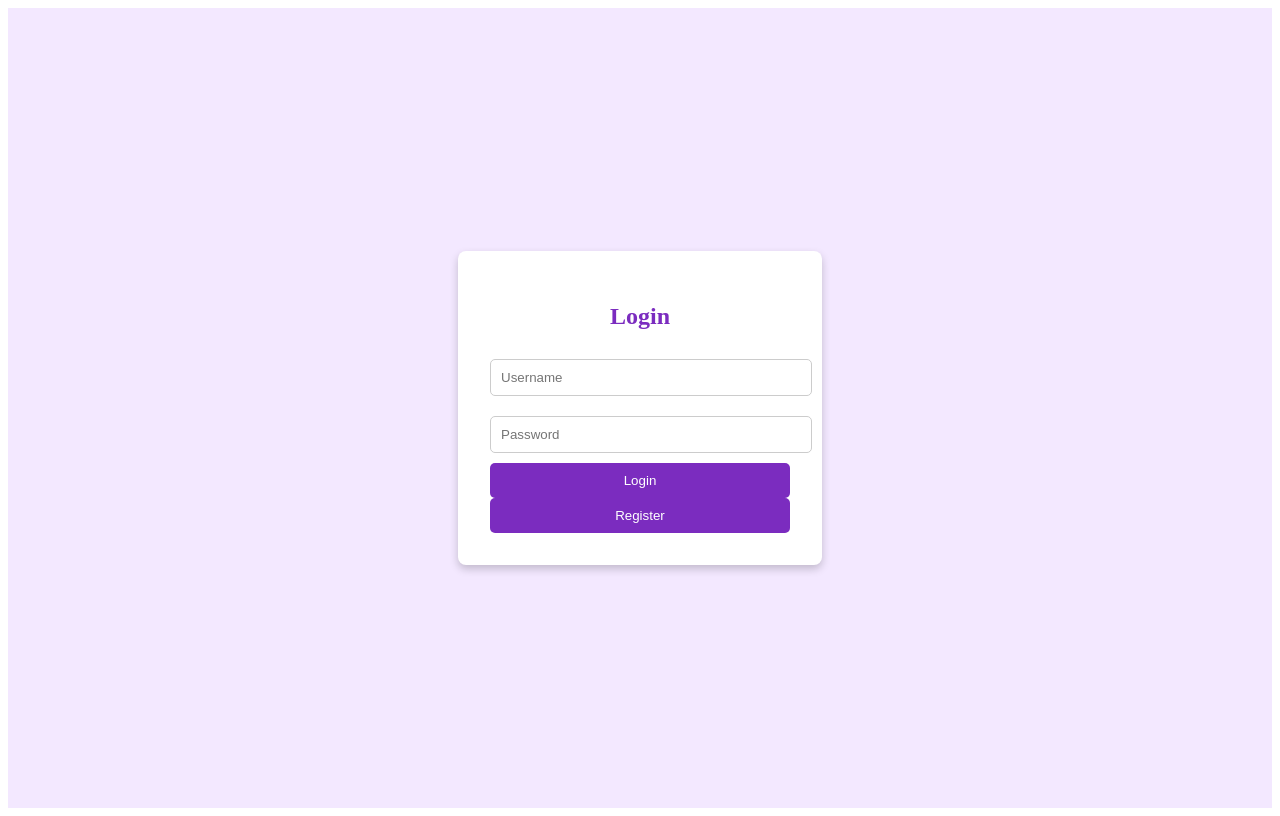
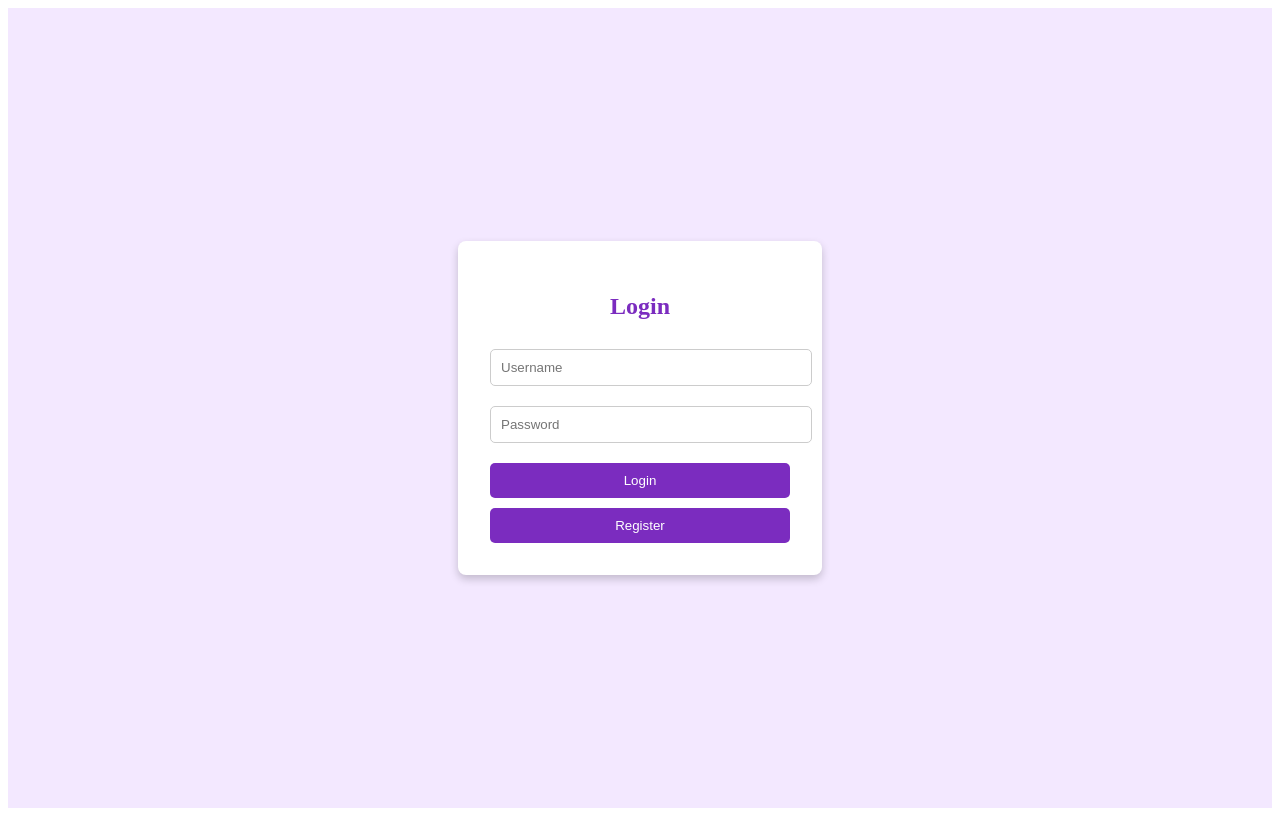
Before and after one commit to nabilaauli/UKK2025_XIIPPLG2_7502, a React (Vite) app: page / in a window 1280 px wide. Built offline with nearby package versions, Linux system fonts and the light colour scheme.

Commit message:
update loginn and register 2

```diff
--- a/src/App.jsx
+++ b/src/App.jsx
@@ -1,6 +1,8 @@
 import { BrowserRouter as Router, Routes, Route } from "react-router-dom";
 import Login from "./pages/Login";
 import Home from "./pages/Home";
+import Register from "./pages/Register";
+
 
 function App() {
   return (
@@ -8,6 +10,7 @@
       <Routes>
         <Route path="/login" element={<Login />} />
         <Route path="/home" element={<Home />} />
+        <Route path="/register" element={<Register />} />
       </Routes>
     </Router>
   );
--- a/src/pages/Login.css
+++ b/src/pages/Login.css
@@ -40,3 +40,7 @@
   .login-button:hover {
     background: #5a189a;
   }
+
+  .login-button:last-child {
+    margin-top: 10px;
+  }
--- a/src/pages/Login.jsx
+++ b/src/pages/Login.jsx
@@ -1,6 +1,9 @@
 import { useState } from "react";
 import { useNavigate } from "react-router-dom";
+import Register from "../pages/Register";
 import "./Login.css";
+
+
 
 const Login = () => {
   const [username, setUsername] = useState("");
```
